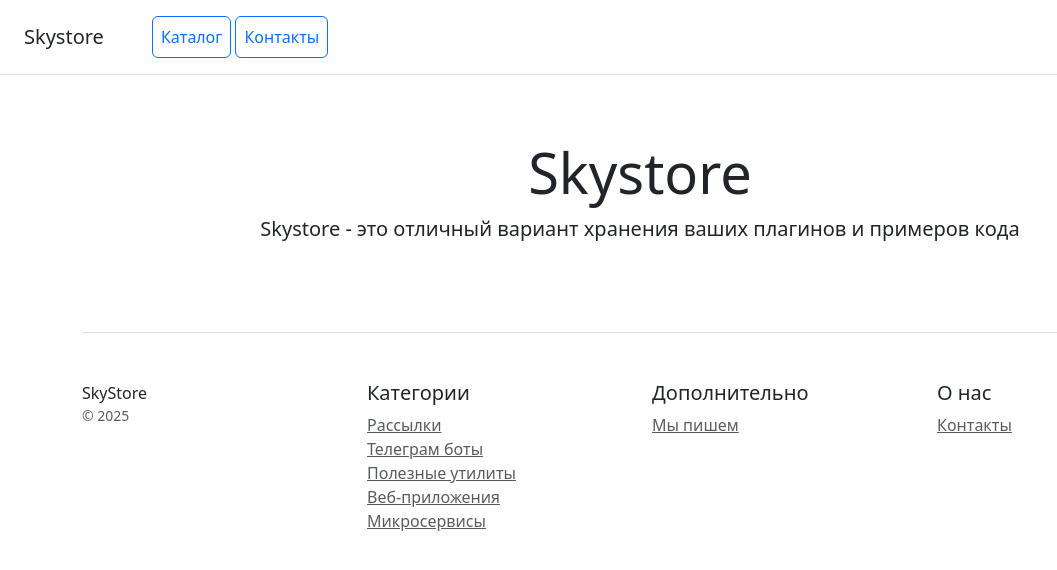
After one commit to AntonyukEvgeniy/Django_Practice, a Django app: template catalog/templates/base.html in a window 1280 px wide. The commit adds this page. Shown: the top 570 px of the page, without its empty margins (0-1057 px from the left). Run offline with Django 5.2, Linux system fonts and the light colour scheme; the template is opened without the code that fills it, so the values that code supplies are empty; parts of the project's set-up code (start-up, migrations or seed data) failed here and were passed over; some libraries are stand-ins or nearby versions.

Commit message:
1) Создан базовый шаблон. 2) Добавлен шаблон меню.

```diff
--- /dev/null
+++ b/catalog/templates/base.html
@@ -0,0 +1,55 @@
+<!doctype html>
+<html lang="en">
+<head>
+    <meta charset="utf-8">
+    <meta name="viewport" content="width=device-width, initial-scale=1">
+    <title>{% block title %}Skystore{% endblock %}</title>
+    <link href="/static/css/bootstrap.min.css" rel="stylesheet">
+    {% block extra_css %}{% endblock %}
+</head>
+<body>
+    {% include 'includes/menu.html' %}
+    <div class="pricing-header px-3 py-3 pt-md-5 pb-md-4 mx-auto text-center">
+        <h1 class="display-4">{% block header %}Skystore{% endblock %}</h1>
+        {% block subheader %}
+        <p class="lead">Skystore - это отличный вариант хранения ваших плагинов и примеров кода</p>
+        {% endblock %}
+    </div>
+    <div class="container">
+        {% block content %}
+        {% endblock %}
+        <footer class="pt-4 my-md-5 pt-md-5 border-top">
+            <div class="row">
+                <div class="col-12 col-md">
+                    SkyStore
+                    <small class="d-block mb-3 text-muted">&copy; 2025</small>
+                </div>
+                <div class="col-6 col-md">
+                    <h5>Категории</h5>
+                    <ul class="list-unstyled text-small">
+                        <li><a class="text-muted" href="#">Рассылки</a></li>
+                        <li><a class="text-muted" href="#">Телеграм боты</a></li>
+                        <li><a class="text-muted" href="#">Полезные утилиты</a></li>
+                        <li><a class="text-muted" href="#">Веб-приложения</a></li>
+                        <li><a class="text-muted" href="#">Микросервисы</a></li>
+                    </ul>
+                </div>
+                <div class="col-6 col-md">
+                    <h5>Дополнительно</h5>
+                    <ul class="list-unstyled text-small">
+                        <li><a class="text-muted" href="#">Мы пишем</a></li>
+                    </ul>
+                </div>
+                <div class="col-6 col-md">
+                    <h5>О нас</h5>
+                    <ul class="list-unstyled text-small">
+                        <li><a class="text-muted" href="/contacts/">Контакты</a></li>
+                    </ul>
+                </div>
+            </div>
+        </footer>
+    </div>
+    <script src="/static/js/bootstrap.min.js"></script>
+    {% block extra_js %}{% endblock %}
+</body>
+</html>
--- /dev/null
+++ b/catalog/templates/includes/menu.html
@@ -0,0 +1,9 @@
+<div class="d-flex flex-column flex-md-row align-items-center p-3 px-md-4 mb-3 bg-white border-bottom box-shadow">
+    <h5 class="my-0 mr-md-auto font-weight-normal">
+        <a class="text-dark text-decoration-none" href="/static">Skystore</a>
+    </h5>
+    <nav class="ms-5">
+        <a class="p-2 btn btn-outline-primary" href="/static">Каталог</a>
+        <a class="p-2 btn btn-outline-primary" href="/contacts/">Контакты</a>
+    </nav>
+</div>
--- a/config/urls.py
+++ b/config/urls.py
@@ -14,7 +14,6 @@ Including another URLconf
     1. Import the include() function: from django.urls import include, path
     2. Add a URL to urlpatterns:  path('blog/', include('blog.urls'))
 """
-
 from django.contrib import admin
 from django.urls import include, path
 
```
Also changed, not shown: catalog/templates/catalog/home.html (+3 -60 lines), config/settings.py (+5 -2 lines).
